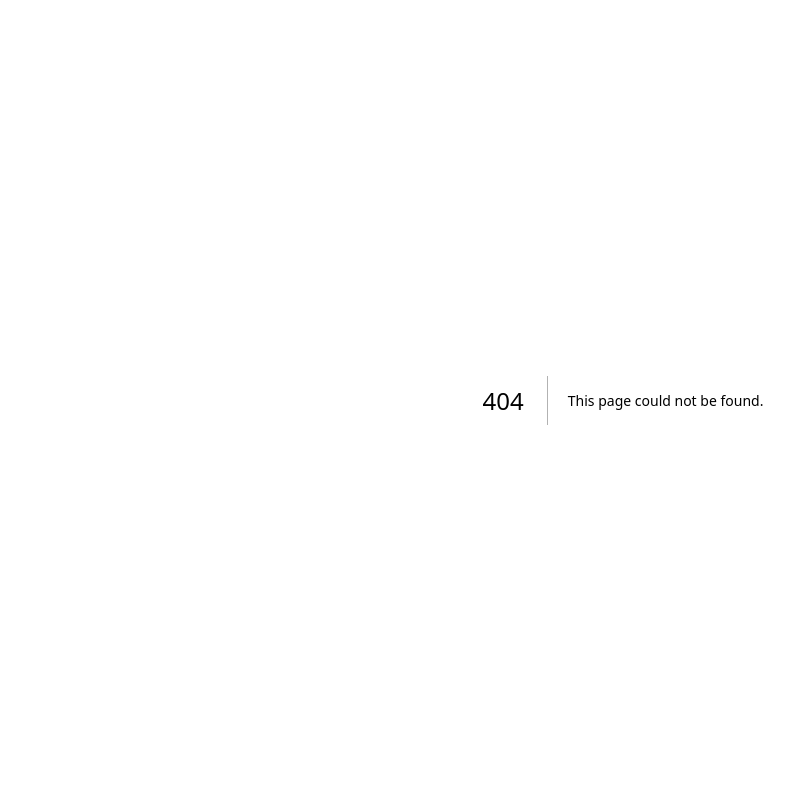
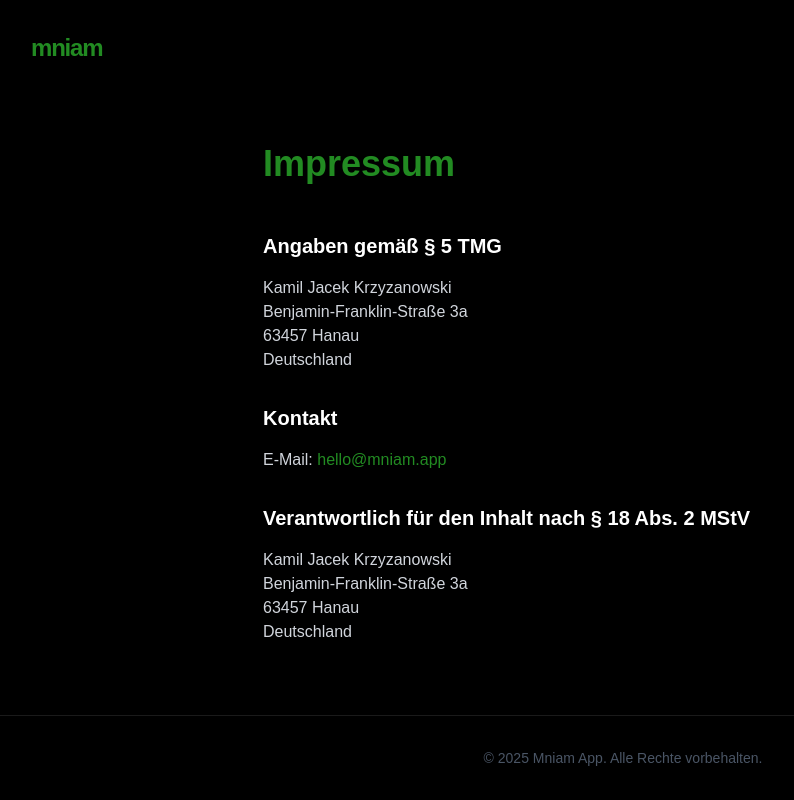
Before and after one commit to KamilGPT/mniam-landing, a Next.js app: page /impressum in a window 1280 px wide. Before the commit this address had no page. Shown: the whole page, without its empty margins (17-811 px from the left). Built offline with nearby package versions, Linux system fonts and the light colour scheme.

Commit message:
Add Impressum page

```diff
--- /dev/null
+++ b/src/app/impressum/page.tsx
@@ -0,0 +1,51 @@
+import Link from "next/link";
+
+export default function Impressum() {
+    return (
+        <div className="min-h-screen flex flex-col bg-black text-white">
+            {/* Navigation */}
+            <nav className="w-full py-8 px-6 md:px-12 flex justify-between items-center max-w-7xl mx-auto">
+                <Link href="/" className="text-mniam-green font-bold text-2xl tracking-tighter hover:opacity-80 transition-opacity">
+                    mniam
+                </Link>
+            </nav>
+
+            <main className="flex-1 max-w-3xl mx-auto px-6 py-12 w-full">
+                <h1 className="text-3xl md:text-4xl font-bold mb-12 text-mniam-green">Impressum</h1>
+
+                <div className="space-y-8 text-gray-300">
+                    <section>
+                        <h2 className="text-xl font-semibold text-white mb-4">Angaben gemäß § 5 TMG</h2>
+                        <p>
+                            Kamil Jacek Krzyzanowski<br />
+                            Benjamin-Franklin-Straße 3a<br />
+                            63457 Hanau<br />
+                            Deutschland
+                        </p>
+                    </section>
+
+                    <section>
+                        <h2 className="text-xl font-semibold text-white mb-4">Kontakt</h2>
+                        <p>
+                            E-Mail: <a href="mailto:hello@mniam.app" className="text-mniam-green hover:underline">hello@mniam.app</a>
+                        </p>
+                    </section>
+
+                    <section>
+                        <h2 className="text-xl font-semibold text-white mb-4">Verantwortlich für den Inhalt nach § 18 Abs. 2 MStV</h2>
+                        <p>
+                            Kamil Jacek Krzyzanowski<br />
+                            Benjamin-Franklin-Straße 3a<br />
+                            63457 Hanau<br />
+                            Deutschland
+                        </p>
+                    </section>
+                </div>
+            </main>
+
+            <footer className="py-8 text-center text-gray-600 text-sm border-t border-white/10">
+                <p>&copy; {new Date().getFullYear()} Mniam App. Alle Rechte vorbehalten.</p>
+            </footer>
+        </div>
+    );
+}
--- a/src/app/page.tsx
+++ b/src/app/page.tsx
@@ -153,8 +153,11 @@ export default function Home() {
         </div>
       </main>
 
-      <footer className="py-8 text-center text-gray-600 text-sm relative z-10">
+      <footer className="py-8 text-center text-gray-600 text-sm relative z-10 space-y-2">
         <p>&copy; {new Date().getFullYear()} {t.footer}</p>
+        <div className="flex justify-center gap-4 text-xs">
+          <a href="/impressum" className="hover:text-mniam-green transition-colors">Impressum</a>
+        </div>
       </footer>
     </div>
   );
```
Also changed, not shown: 1 other file (tests, documents, lock files or other folders).
